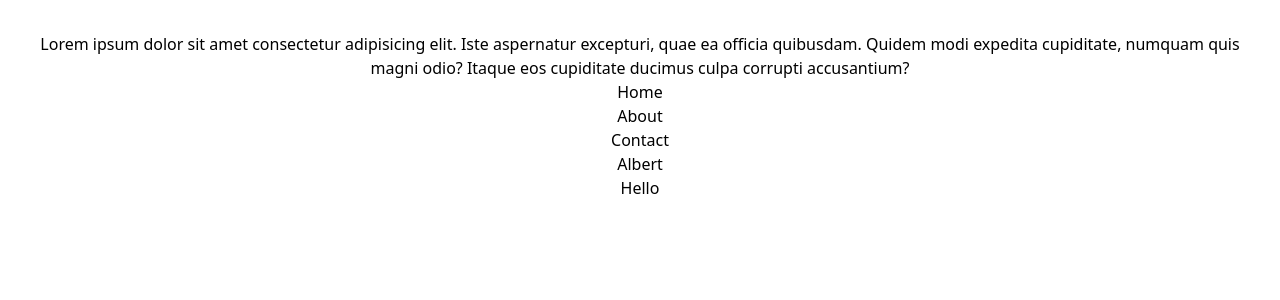
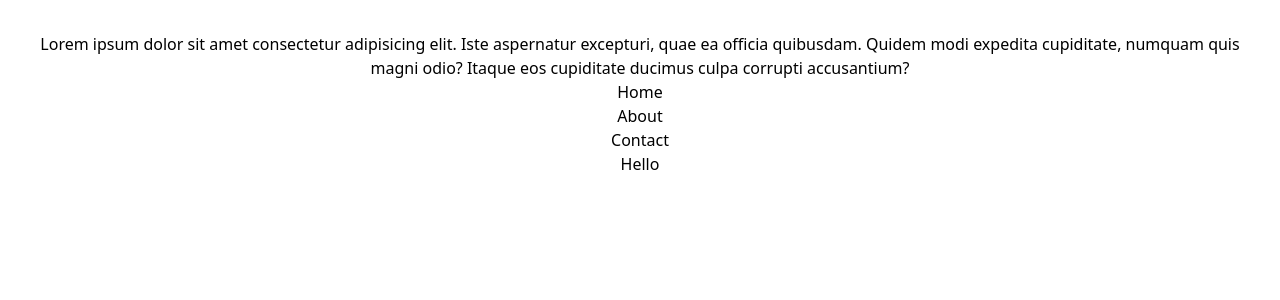
Before and after one commit to muturi254/workflow_test, a React (Vite) app: page / in a window 1280 px wide. Shown: the top 300 px of the page. Built offline with nearby package versions, Linux system fonts and the light colour scheme.

Commit message:
test issue close on pull request

```diff
--- a/src/App.jsx
+++ b/src/App.jsx
@@ -13,7 +13,6 @@ function App() {
         <li>Home</li>
         <li>About</li>
         <li>Contact</li>
-        <li>Albert</li>
       </ul>
       <button>Hello</button>
     </>
```
